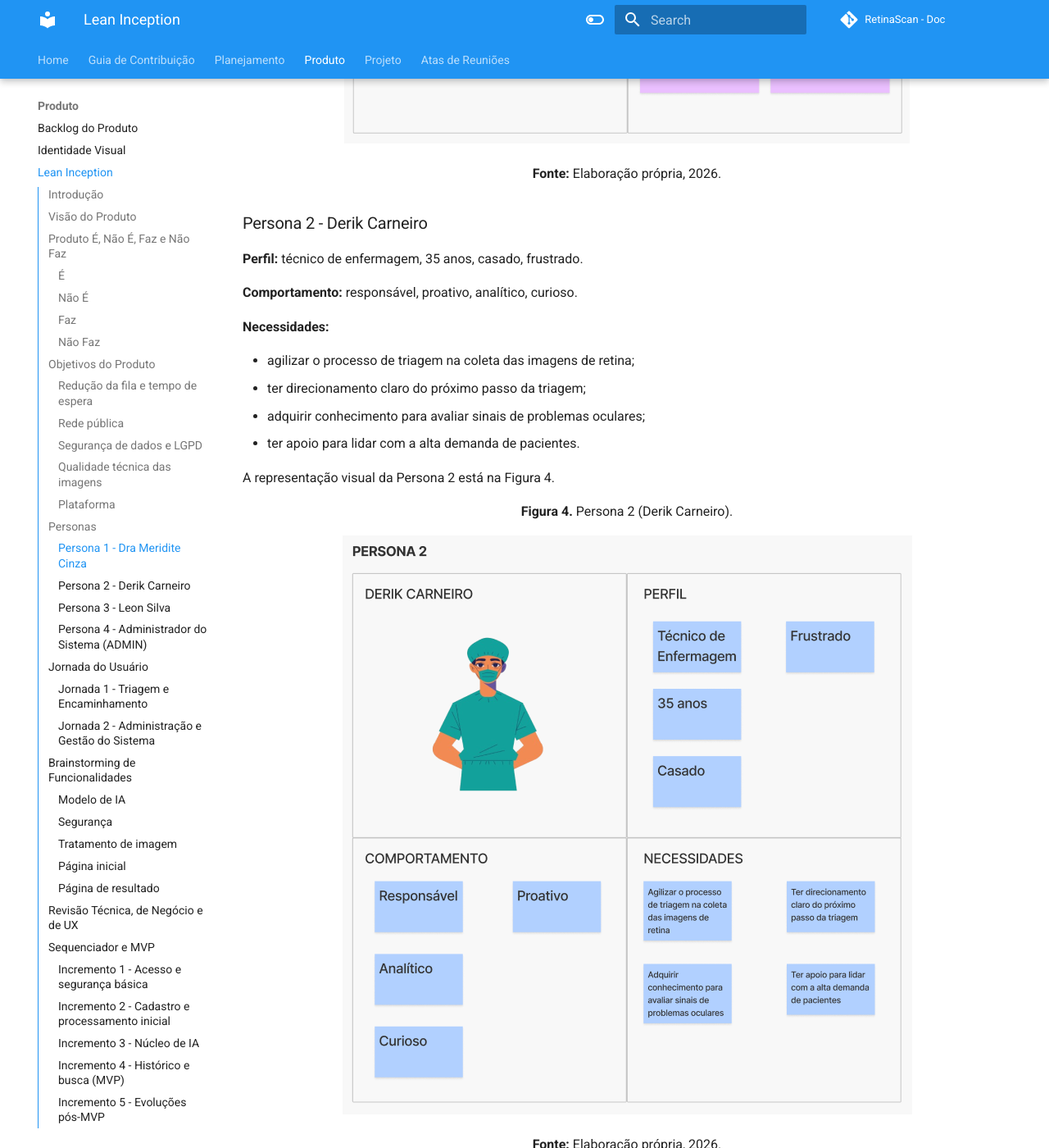
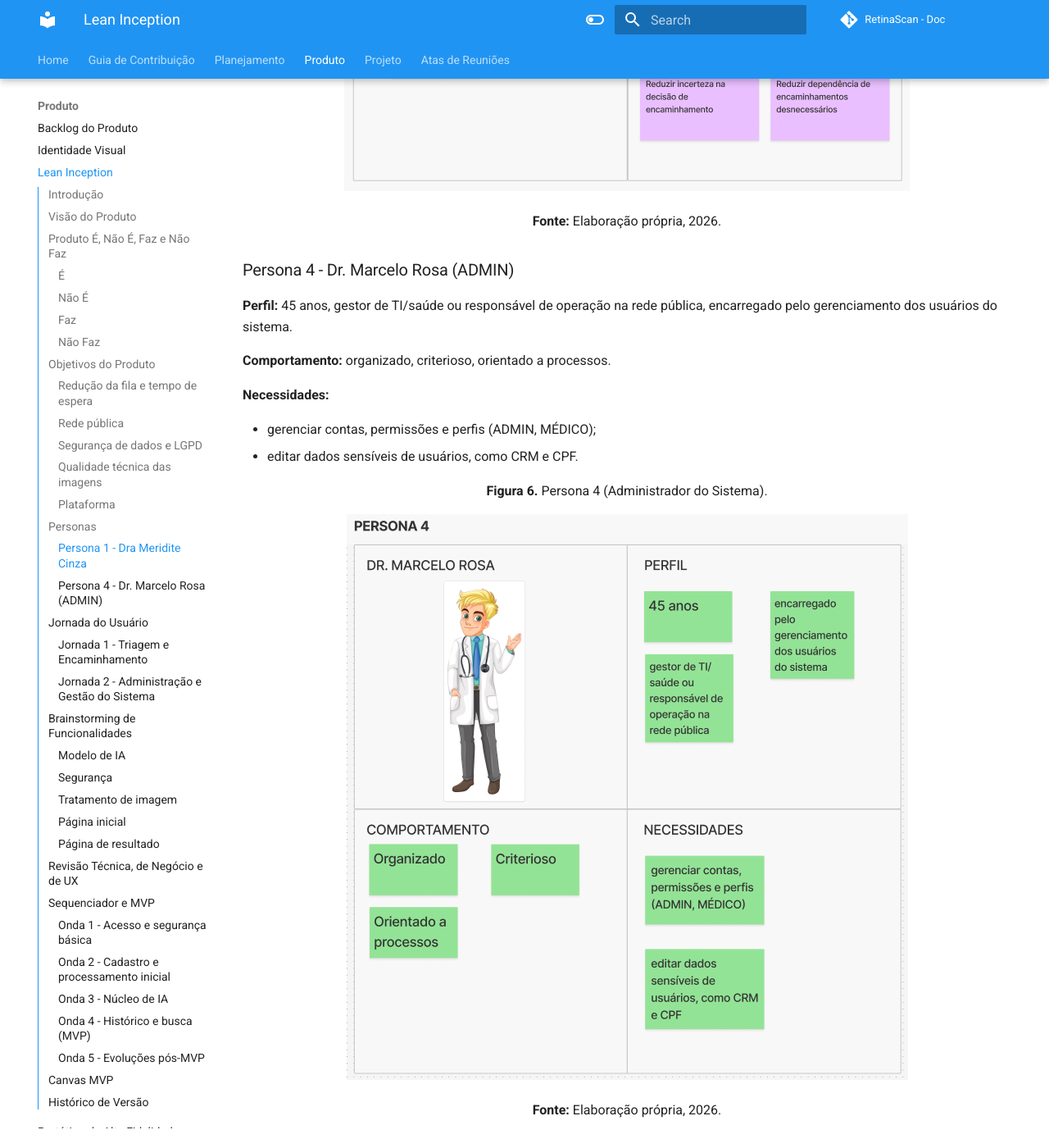
Before and after one commit to fga-eps-mds/2026-1-RetinaScan-Doc, an MkDocs documentation site: the page built from docs/produto/lean-inception.md, in a window 1280 px wide and 1400 px high, scrolled down 5232 px. Shown: the whole window at 82% size. Built offline with MkDocs 1.6.1 and Material for MkDocs 9.7.7, drawn with Linux system fonts in a browser that asks for light colours; comment, search, counter and statistics services are not loaded; some of the changed text lies outside the part shown.

Commit message:
docs: correção da lean inception persona admin

```diff
--- a/docs/produto/lean-inception.md
+++ b/docs/produto/lean-inception.md
@@ -129,49 +131,7 @@ A representação visual da Persona 1 está na Figura 3.
 	<p><strong>Fonte:</strong> Elaboração própria, 2026.</p>
 </div>
 
-### Persona 2 - Derik Carneiro
-
-**Perfil:** técnico de enfermagem, 35 anos, casado, frustrado.
-
-**Comportamento:** responsável, proativo, analítico, curioso.
-
-**Necessidades:**
-
-- agilizar o processo de triagem na coleta das imagens de retina;
-- ter direcionamento claro do próximo passo da triagem;
-- adquirir conhecimento para avaliar sinais de problemas oculares;
-- ter apoio para lidar com a alta demanda de pacientes.
-
-A representação visual da Persona 2 está na Figura 4.
-
-<div align="center">
-	<p><strong>Figura 4.</strong> Persona 2 (Derik Carneiro).</p>
-	<img src="https://github.com/fga-eps-mds/2026-1-RetinaScan-Doc/blob/main/docs/assets/imagens/lean-inception/Persona2.PNG?raw=true" alt="Persona 2"/>
-	<p><strong>Fonte:</strong> Elaboração própria, 2026.</p>
-</div>
-
-### Persona 3 - Leon Silva
-
-**Perfil:** 65 anos, diabético, 2 filhas, sociável, pratica exercícios.
-
-**Comportamento:** impaciente, matutino, teimoso, ativo, metódico.
-
-**Necessidades:**
-
-- descobrir se possui algum problema de saúde;
-- obter o tratamento apropriado com rapidez;
-- ser atendido com agilidade;
-- receber orientação clara caso haja problema de saúde.
-
-A representação visual da Persona 3 está na Figura 5.
-
-<div align="center">
-	<p><strong>Figura 5.</strong> Persona 3 (Leon Silva).</p>
-	<img src="https://github.com/fga-eps-mds/2026-1-RetinaScan-Doc/blob/main/docs/assets/imagens/lean-inception/Persona3.PNG?raw=true" alt="Persona 3"/>
-	<p><strong>Fonte:</strong> Elaboração própria, 2026.</p>
-</div>
-
-### Persona 4 - Administrador do Sistema (ADMIN)
+### Persona 4 - Dr. Marcelo Rosa (ADMIN)
 
 **Perfil:** 45 anos, gestor de TI/saúde ou responsável de operação na rede pública, encarregado pelo gerenciamento dos usuários do sistema.
 
@@ -180,6 +140,7 @@ A representação visual da Persona 3 está na Figura 5.
 **Necessidades:**
 
 - gerenciar contas, permissões e perfis (ADMIN, MÉDICO);
+- editar dados sensíveis de usuários, como CRM e CPF.
 
 <div align="center">
     <p><strong>Figura 6.</strong> Persona 4 (Administrador do Sistema).</p>
@@ -316,26 +279,26 @@ A priorização resultante da revisão técnica, de negócio e de UX é apresent
 
 Com base no sequenciador, os incrementos foram organizados em 5 ondas:
 
-### Incremento 1 - Acesso e segurança básica
+### Onda 1 - Acesso e segurança básica
 
 - gerenciamento de usuários pelo ADMIN;
 - login do profissional da saúde;
 - controle de acesso por perfil.
 
-### Incremento 2 - Cadastro e processamento inicial
+### Onda 2 - Cadastro e processamento inicial
 
 - registrar log de acesso;
 - cadastrar exame;
 - pré-processamento de imagem;
 - upload de foto do exame.
 
-### Incremento 3 - Núcleo de IA
+### Onda 3 - Núcleo de IA
 
 - modelo treinado com alta acurácia (90%);
 - resultado da avaliação da IA;
 - botão de "Reportar Erro da IA".
 
-### Incremento 4 - Histórico e busca (MVP)
+### Onda 4 - Histórico e busca (MVP)
 
 - histórico de análises;
 - busca de relatório;
@@ -345,7 +308,7 @@ Com base no sequenciador, os incrementos foram organizados em 5 ondas:
 
 **Issues relacionadas ao MVP:** [#3](https://github.com/fga-eps-mds/2026-1-RetinaScan-Doc/issues/3), [#13](https://github.com/fga-eps-mds/2026-1-RetinaScan-Doc/issues/13), [#14](https://github.com/fga-eps-mds/2026-1-RetinaScan-Doc/issues/14), [#15](https://github.com/fga-eps-mds/2026-1-RetinaScan-Doc/issues/15), [#20](https://github.com/fga-eps-mds/2026-1-RetinaScan-Doc/issues/20), [#21](https://github.com/fga-eps-mds/2026-1-RetinaScan-Doc/issues/21), [#16](https://github.com/fga-eps-mds/2026-1-RetinaScan-Doc/issues/16), [#17](https://github.com/fga-eps-mds/2026-1-RetinaScan-Doc/issues/17), [#18](https://github.com/fga-eps-mds/2026-1-RetinaScan-Doc/issues/18)
 
-### Incremento 5 - Evoluções pós-MVP
+### Onda 5 - Evoluções pós-MVP
 
 - dashboard com métricas das análises anteriores;
 - download de relatório;
```
Also changed, not shown: other parts of docs/produto/lean-inception.md (+5 -1 lines), docs/assets/imagens/lean-inception/Persona4.PNG.
